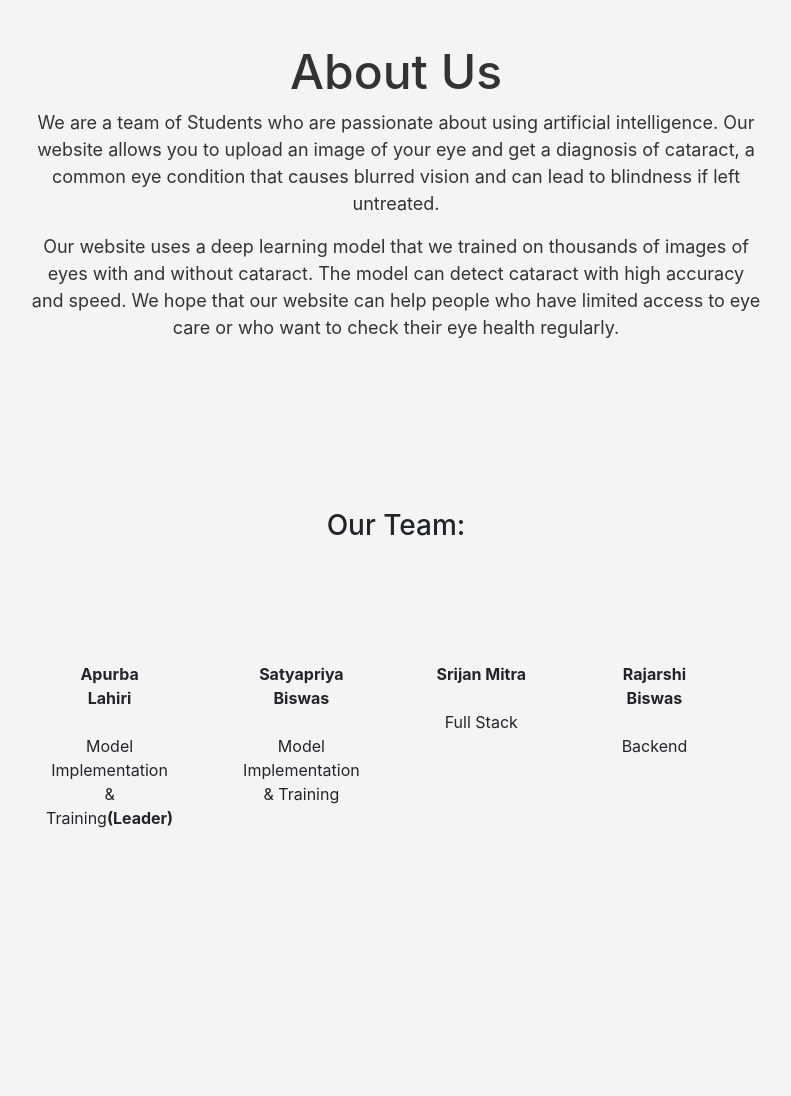
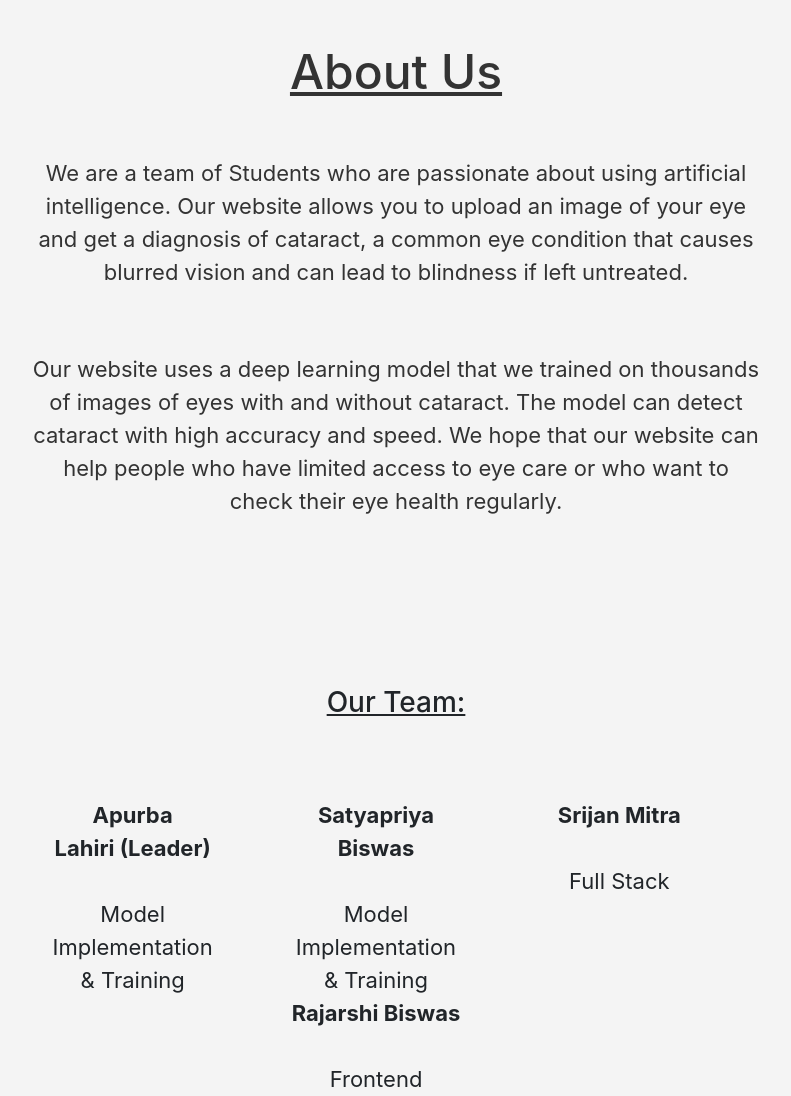
Before and after one commit to srijannq/Cataract-detection, a Flask app: page /about/ in a window 1280 px wide. Shown: the part 83-1179 px from the top of the page, without its empty margins (244-1035 px from the left). Before the commit the page ends 911 px from the top, so only its background shows below. Run offline with Flask 3, Linux system fonts and the light colour scheme; parts of the project's set-up code (start-up, migrations or seed data) failed here and were passed over; some libraries are stand-ins or nearby versions; some web fonts are replaced.

Commit message:
changed the about page

```diff
--- a/templates/about.html
+++ b/templates/about.html
@@ -94,21 +94,26 @@
     <br>
     <br>
 
-<h1 style="margin-top: 30px;">About Us</h1>
-<p>We are a team of Students who are passionate about using artificial intelligence. Our website allows you to upload an image of your eye and get a diagnosis of cataract, a common eye condition that causes blurred vision and can lead to blindness if left untreated.</p>
-<p style="margin-bottom: 15vh;">Our website uses a deep learning model that we trained on thousands of images of eyes with and without cataract. The model can detect cataract with high accuracy and speed. We hope that our website can help people who have limited access to eye care or who want to check their eye health regularly.</p>
+<h1 style="margin-top: 30px;"><u>About Us</u></h1>
 <br>
 <br>
 
-<h3 style="margin-bottom: 15vh;">Our Team:</h3>
-<div class="container text-center">
+<p style="font-size: 22px;">We are a team of Students who are passionate about using artificial intelligence. Our website allows you to upload an image of your eye and get a diagnosis of cataract, a common eye condition that causes blurred vision and can lead to blindness if left untreated.</p>
+<br>
+<br>
+<p style="margin-bottom: 15vh;font-size: 22px;">Our website uses a deep learning model that we trained on thousands of images of eyes with and without cataract. The model can detect cataract with high accuracy and speed. We hope that our website can help people who have limited access to eye care or who want to check their eye health regularly.</p>
+<br>
+<br>
+
+<h3 style="margin-bottom: 10vh;"><u>Our Team:</u></h3>
+<div style="font-size: 22px;" class="container text-center">
   <div class="row">
     <div class="col" style="margin-right: 5vh;"> <b>Apurba </b>
       <br>
-      <b>Lahiri</b>
+      <b>Lahiri (Leader)</b>
       <br>
       <br>
-      Model Implementation & Training<b>(Leader)</b></div>
+      Model Implementation & Training</div>
     <div class="col" style="margin-right: 5vh;"> <b>Satyapriya Biswas </b>
       <br>
       <br>
@@ -120,7 +125,7 @@
     <div class="col" style="margin-right: 5vh;"> <b>Rajarshi Biswas </b>
       <br>
       <br>
-      Backend</div>
+      Frontend</div>
   </div>
 </div>
 </div>
```
Also changed, not shown: static/inputimages/a_ppt_poster_about_a_ml_model_to_detect_catract_1.png (added).
